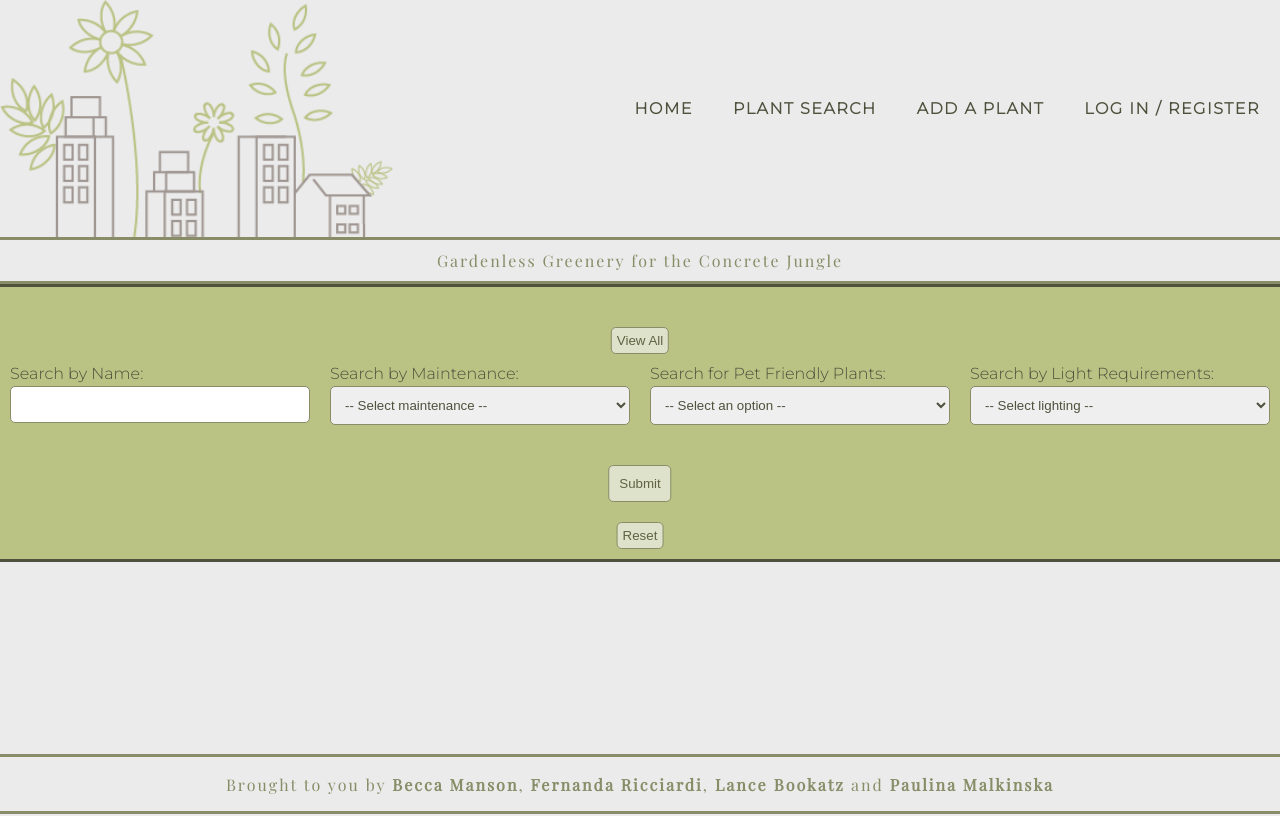
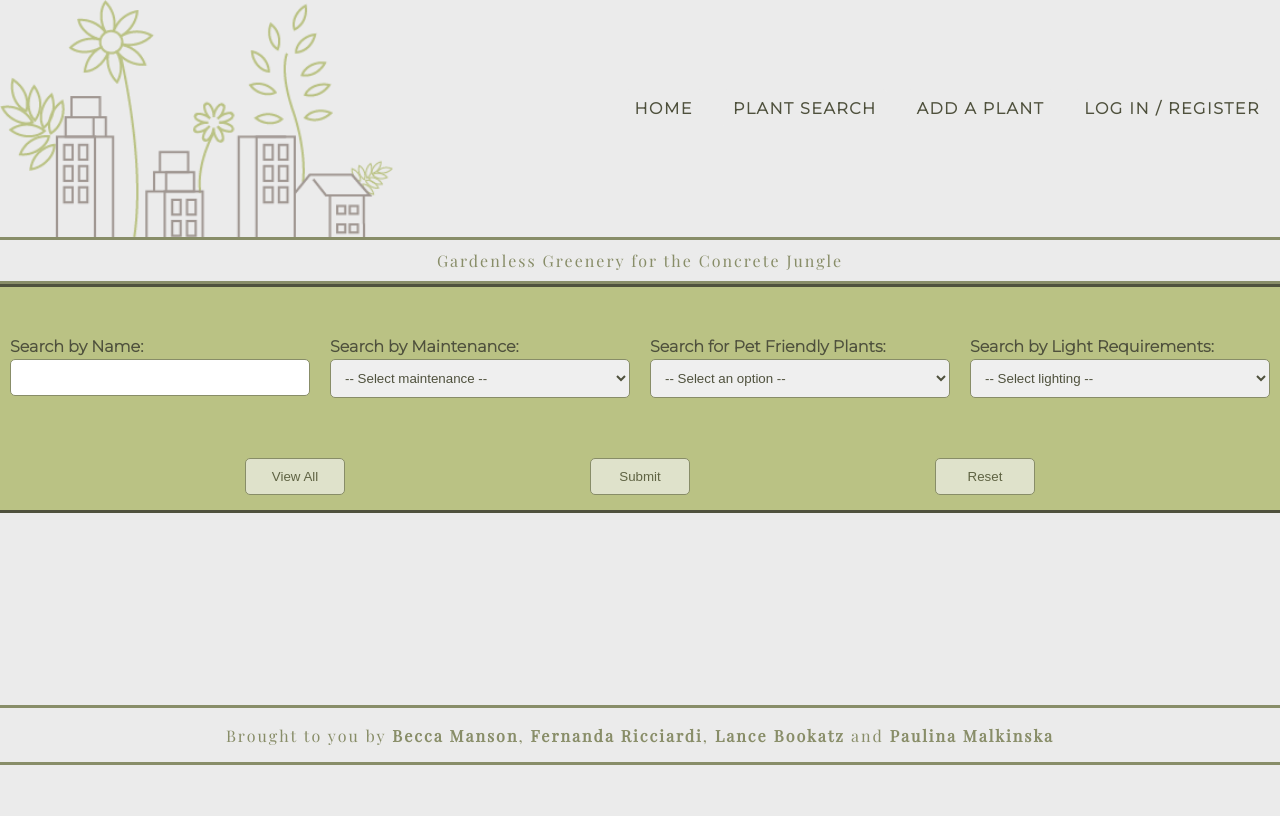
Before and after one commit to final-project-squad/cautious-carnival, a React (Create React App) app in the folder front-end/: page /main in a window 1280 px wide. Both pictures are taken after a click on the element "PLANT SEARCH". Built offline with nearby package versions, Linux system fonts and the light colour scheme.

Commit message:
Search Plant page style is finished

```diff
--- a/front-end/src/components/Plants/Plant.css
+++ b/front-end/src/components/Plants/Plant.css
@@ -26,7 +26,6 @@
   border-top: solid #4f513d;
   border-bottom: solid #4f513d;
   padding-top: 20px;
-  margin-bottom: 65px;
 }
 
 .form-sp {
@@ -35,6 +34,9 @@
   flex-wrap: wrap;
   justify-content: space-evenly;
   gap: 10px;
+  font-weight: bolder;
+  margin-top: 30px;
+  margin-bottom: 20px;
 }
 
 .form-searchplant input,
@@ -95,10 +97,25 @@
   margin: 0;
 }
 
-.buttons-area button:last-child {
-  padding: 5px;
-  margin-bottom: 10px;
+.buttons-area {
+  display: flex;
+  flex-direction: row;
+  flex-wrap: nowrap;
+  justify-content: space-evenly;
+  align-items: center;
 }
+
+.buttons-area button {
+  width: 100px;
+  background-color: rgb(223, 226, 203);
+  border: 1px solid #888d68;
+  color: #5f6343;
+  border-radius: 5px;
+  padding: 10px;
+  cursor: pointer;
+  margin-bottom: 15px;
+}
+
 
 .buttons-area button:hover {
   background-color: #888d68;
--- a/front-end/src/components/Plants/PlantSearch.js
+++ b/front-end/src/components/Plants/PlantSearch.js
@@ -62,9 +62,9 @@ const FetchPlants = ({ user }) => {
       <header></header>
 
       <form className="form-searchplant" onSubmit={getrenderSearch}>
-        <div className="buttons-area">
-        <button onClick={renderAll}>View All</button>{" "}
-      </div>
+
+
+
         <div className="form-sp">
           <div className="searchOption">
             <label>Search by Name:</label>
@@ -115,12 +115,23 @@ const FetchPlants = ({ user }) => {
             </select>
           </div>
         </div>
+
         <div className="buttons-area">
-          <button type="submit">Submit</button>
-          <button type="reset" onClick={reset}>
-            Reset
-          </button>
+
+          <div className="all-btt">
+            <button onClick={renderAll}>View All</button>{" "}
+          </div>
+
+          <div className="sbt-btt">
+            <button type="submit">Submit</button>
+          </div>
+
+          <div className="rst-btt">
+            <button type="reset" onClick={reset}>Reset</button>
+          </div>
+
         </div>
+
       </form>
 
       <div className="searchComponents">
--- a/front-end/src/components/header/header.css
+++ b/front-end/src/components/header/header.css
@@ -22,7 +22,7 @@
 }
 
 .nabvar-item {
-  background-color: rgba(235, 235, 235, 0.7);
+  background-color: rgba(235, 235, 235, 0.9);
   border-radius: 5px;
   padding: 10px;
   margin: 10px;
```
